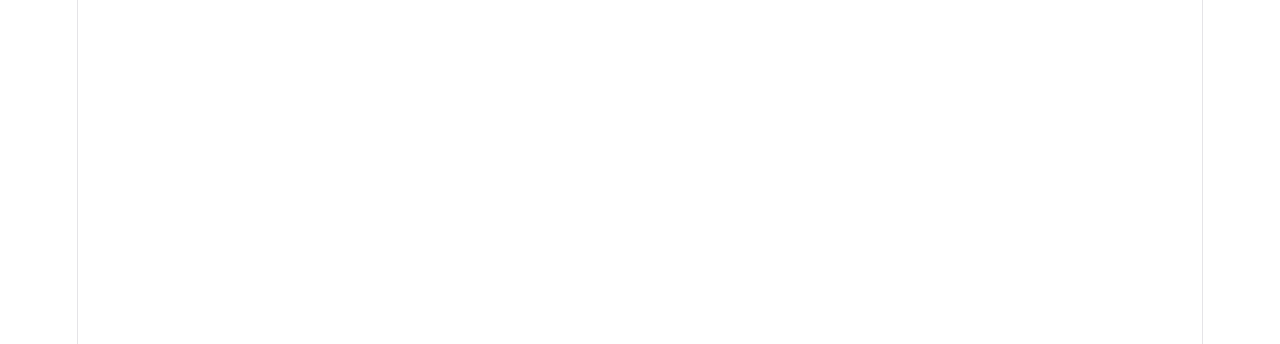
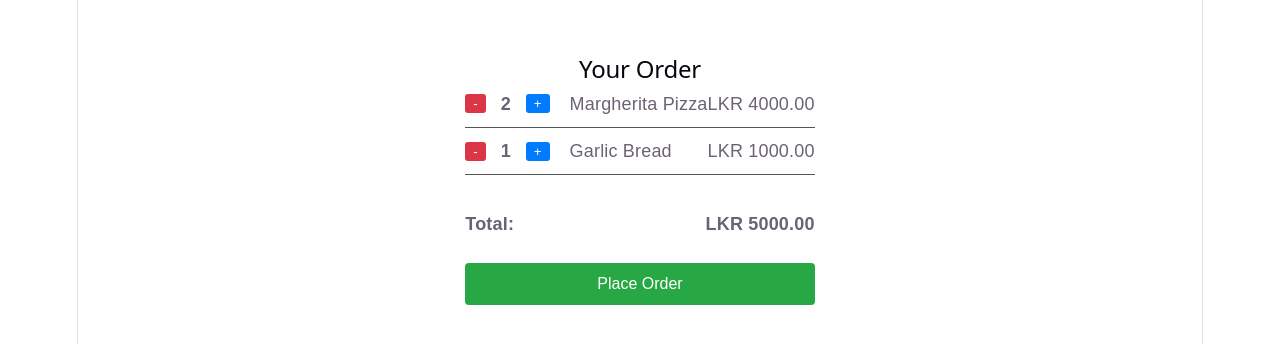
Before and after one commit to marlonblake/piccolos, a React app in the folder frontend/: page /cart in a window 1280 px wide. Before the commit this address had no page. Shown: the part 220-564 px from the top of the page. Built offline with nearby package versions, Linux system fonts and the light colour scheme; the HTML template or start-up script is replaced by a standard one.

Commit message:
Added ShoppingCart component and Place Order logic

```diff
--- a/frontend/src/App.jsx
+++ b/frontend/src/App.jsx
@@ -3,6 +3,7 @@
 import CustomerLogin from './pages/customer/CustomerLogin';
 import AdminLogin from './pages/admin/AdminLogin';
 import CustomerMenu from './components/CustomerMenu';
+import ShoppingCart from './pages/ShoppingCart';
 
 function Home() {
     const testSecureEndpoint = async () => {
@@ -34,6 +35,7 @@
                 <Link to="/login">Login</Link>
                 <Link to="/register">Register</Link>
                 <Link to="/menu">View Menu</Link> {/* <-- Added link to see Dev 4's work */}
+                <Link to="/cart">Shopping Cart</Link>
             </div>
 
             <button onClick={testSecureEndpoint} style={{ padding: '10px 20px', cursor: 'pointer', backgroundColor: '#e0e0e0', border: '1px solid #ccc' }}>
@@ -52,6 +54,7 @@
         <Route path="/login" element={<CustomerLogin />} />
         <Route path="/admin/login" element={<AdminLogin />} />
         <Route path="/menu" element={<CustomerMenu />} />
+          <Route path="/cart" element={<ShoppingCart />} />
       </Routes>
     </BrowserRouter>
   );
--- /dev/null
+++ b/frontend/src/pages/ShoppingCart.jsx
@@ -0,0 +1,119 @@
+import React, { useState } from 'react';
+
+const ShoppingCart = () => {
+    const [cartItems, setCartItems] = useState([
+        { menuItemId: 1, name: "Margherita Pizza", price: 2000.00, quantity: 2 },
+        { menuItemId: 2, name: "Garlic Bread", price: 1000.00, quantity: 1 }
+    ]);
+
+    const addToCart = (menuItem) => {
+        const existingItemIndex = cartItems.findIndex(item => item.menuItemId === menuItem.menuItemId);
+
+        if (existingItemIndex >= 0) {
+            const newCart = [...cartItems];
+            newCart[existingItemIndex].quantity += 1;
+            setCartItems(newCart);
+        } else {
+            setCartItems([...cartItems, {
+                menuItemId: menuItem.menuItemId,
+                name: menuItem.name,
+                price: menuItem.price,
+                quantity: 1
+            }]);
+        }
+    };
+
+    const increaseQuantity = (index) => {
+        const newCart = [...cartItems];
+        newCart[index].quantity += 1;
+        setCartItems(newCart);
+    };
+
+    const decreaseQuantity = (index) => {
+        const newCart = [...cartItems];
+        if (newCart[index].quantity > 1) {
+            newCart[index].quantity -= 1;
+        } else {
+            newCart.splice(index, 1);
+        }
+        setCartItems(newCart);
+    };
+
+    const calculateTotal = () => {
+        return cartItems.reduce((total, item) => total + (item.price * item.quantity), 0).toFixed(2);
+    };
+
+    // Renamed from handleCheckout to handlePlaceOrder
+    const handlePlaceOrder = async () => {
+        if (cartItems.length === 0) {
+            alert("Your cart is empty!");
+            return;
+        }
+
+        const orderPayload = {
+            guestName: "Walk-in Guest",
+            orderType: "PICKUP",
+            items: cartItems.map(item => ({
+                menuItemId: item.menuItemId,
+                quantity: item.quantity
+            }))
+        };
+
+        try {
+            const response = await fetch('http://localhost:8081/api/orders/checkout', {
+                method: 'POST',
+                headers: { 'Content-Type': 'application/json' },
+                body: JSON.stringify(orderPayload)
+            });
+
+            if (response.ok) {
+                // Updated success message to match your business logic
+                alert("Order placed successfully! The admin has been notified.");
+                setCartItems([]);
+            } else {
+                alert("Failed to place order. Please try again.");
+            }
+        } catch (error) {
+            console.error("Error submitting order:", error);
+            alert("Could not connect to the backend.");
+        }
+    };
+
+    return (
+        <div className="cart-container" style={{ padding: '20px', maxWidth: '600px', margin: 'auto', fontFamily: 'sans-serif' }}>
+            <h2 style={{ textAlign: 'center' }}>Your Order</h2>
+
+            {cartItems.length === 0 ? (
+                <p style={{ textAlign: 'center' }}>Your cart is empty.</p>
+            ) : (
+                <div>
+                    {cartItems.map((item, index) => (
+                        <div key={index} style={{ display: 'flex', justifyContent: 'space-between', alignItems: 'center', marginBottom: '10px', borderBottom: '1px solid #555', paddingBottom: '10px' }}>
+                            <div style={{ display: 'flex', alignItems: 'center', gap: '10px' }}>
+                                <button onClick={() => decreaseQuantity(index)} style={{ padding: '2px 8px', cursor: 'pointer', backgroundColor: '#dc3545', color: 'white', border: 'none', borderRadius: '3px' }}>-</button>
+                                <span style={{ fontWeight: 'bold', width: '20px', textAlign: 'center' }}>{item.quantity}</span>
+                                <button onClick={() => increaseQuantity(index)} style={{ padding: '2px 8px', cursor: 'pointer', backgroundColor: '#007bff', color: 'white', border: 'none', borderRadius: '3px' }}>+</button>
+                                <span style={{ marginLeft: '10px' }}>{item.name}</span>
+                            </div>
+                            <span>LKR {(item.price * item.quantity).toFixed(2)}</span>
+                        </div>
+                    ))}
+                    <br />
+                    <div style={{ display: 'flex', justifyContent: 'space-between', fontWeight: 'bold', fontSize: '18px' }}>
+                        <span>Total:</span>
+                        <span>LKR {calculateTotal()}</span>
+                    </div>
+                    <br />
+                    <button
+                        onClick={handlePlaceOrder}
+                        style={{ width: '100%', padding: '12px', fontSize: '16px', backgroundColor: '#28a745', color: 'white', border: 'none', borderRadius: '4px', cursor: 'pointer' }}
+                    >
+                        Place Order
+                    </button>
+                </div>
+            )}
+        </div>
+    );
+};
+
+export default ShoppingCart;
```
